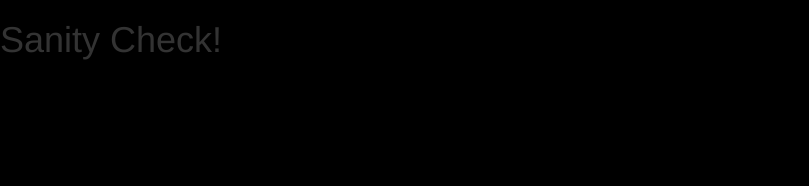
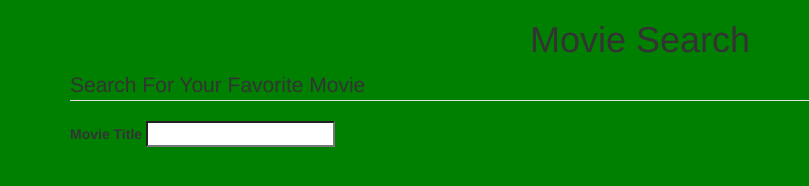
Before and after one commit to Ho0dLuM/projectGinaJordon, a website: page src/index.html in a window 1280 px wide. Shown: the whole page, without its empty margins (0-809 px from the left). Drawn offline with nearby package versions, Linux system fonts and the light colour scheme.

Commit message:
Created title and started form *Added form *Created input field *Changed background color

```diff
--- a/src/index.html
+++ b/src/index.html
@@ -4,11 +4,19 @@
     <link href="https://maxcdn.bootstrapcdn.com/bootstrap/3.3.6/css/bootstrap.min.css" rel="stylesheet" integrity="sha384-1q8mTJOASx8j1Au+a5WDVnPi2lkFfwwEAa8hDDdjZlpLegxhjVME1fgjWPGmkzs7" crossorigin="anonymous">
     <link href="styles.css" rel="stylesheet" type="text/css">
     <meta charset="utf-8">
-    <title>HTML Boilerplate</title>
+    <title>Pair programming Project</title>
   </head>
   <body>
-    <h1>Sanity Check!</h1>
-
+    <h1 class="title">Movie Search</h1>
+    <div class="container">
+      <form>
+        <fieldset>
+          <legend>Search For Your Favorite Movie</legend>
+            <label for="movie title">Movie Title</label>
+            <input type="search" palceholder="Enter a movie title" id="movieSearch"/>
+        </fieldset>
+      </form>
+    </div>
   </body>
   <script src="https://code.jquery.com/jquery-2.2.4.min.js" integrity="sha256-BbhdlvQf/xTY9gja0Dq3HiwQF8LaCRTXxZKRutelT44=" crossorigin="anonymous"></script>
   <script src="https://maxcdn.bootstrapcdn.com/bootstrap/3.3.6/js/bootstrap.min.js" integrity="sha384-0mSbJDEHialfmuBBQP6A4Qrprq5OVfW37PRR3j5ELqxss1yVqOtnepnHVP9aJ7xS" crossorigin="anonymous"></script>
--- a/src/styles.css
+++ b/src/styles.css
@@ -1,3 +1,6 @@
 body {
-  background-color: #000000;
+  background-color: green;
 }
+h1.title {
+  text-align: center;
+}
```
